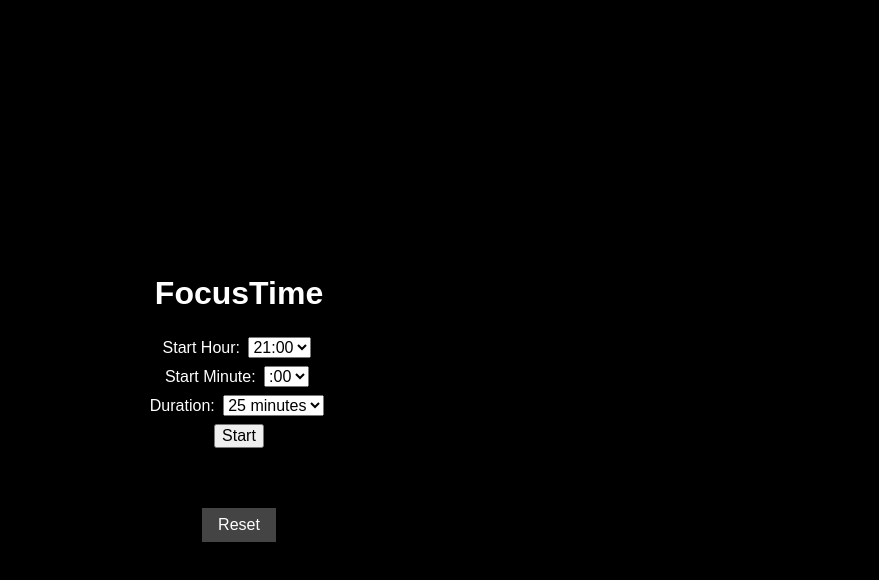
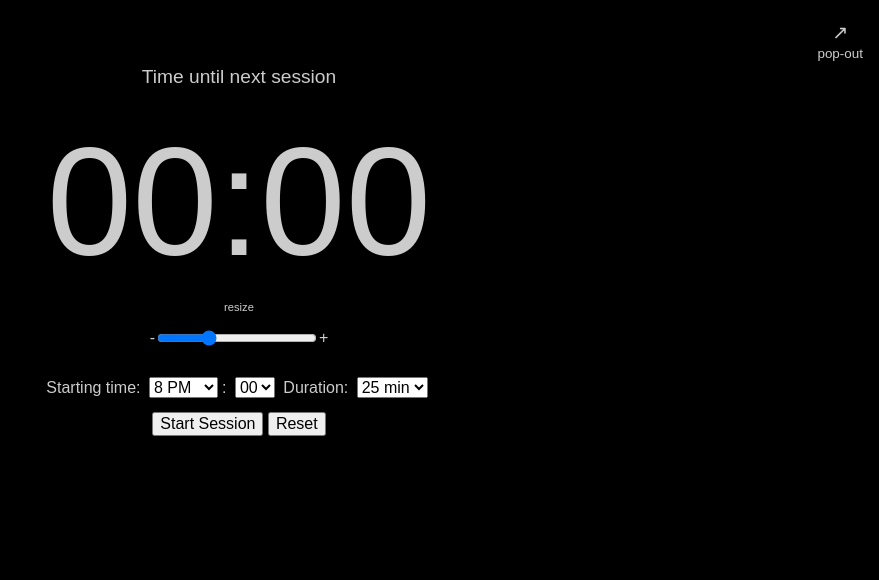
Before and after one commit to hellomynameisariel/focustime, a plain HTML site: page index.html in a window 1280 px wide. Shown: the whole page, without its empty margins (401-1280 px from the left). Drawn offline with Linux system fonts and the light colour scheme.

Commit message:
Update index.html
prompt 2, to match fiftyflow style

```diff
--- a/index.html
+++ b/index.html
@@ -6,168 +6,232 @@
   <title>FocusTime</title>
   <style>
     body {
-      font-family: sans-serif;
+      background-color: black;
+      color: #ccc;
       display: flex;
       flex-direction: column;
       align-items: center;
-      justify-content: center;
+      justify-content: flex-start;
       height: 100vh;
       margin: 0;
-      background-color: black;
-      color: white;
-      transition: background-color 1s ease;
+      font-family: Arial, sans-serif;
+      padding: 10px;
+      transition: background-color 1s, color 1s;
     }
 
-    select, button {
-      font-size: 1rem;
-      margin: 0.25rem;
+    #popOutButton {
+      background: none;
+      border: none;
+      color: inherit;
+      font-size: 1.2em;
+      cursor: pointer;
+      position: absolute;
+      top: 10px;
+      right: 10px;
+      display: flex;
+      flex-direction: column;
+      align-items: center;
     }
 
-    .status {
-      padding: 0.5rem 1rem;
-      margin-top: 1rem;
-      border-radius: 5px;
-      font-size: 1.2rem;
+    #popOutButton span {
+      font-size: 0.7em;
+      margin-top: 2px;
     }
 
-    .yellow { background-color: #fff3b0; color: black; }
-    .green { background-color: #caffbf; color: black; }
-    .red { background-color: #ffadad; color: black; }
-    .blue { background-color: #a0c4ff; color: black; }
+    #status {
+      margin-top: 50px;
+      font-size: 1.2em;
+      padding: 6px 12px;
+      border-radius: 6px;
+      background-color: transparent;
+      text-align: center;
+    }
 
-    #resetBtn {
-      margin-top: 1.5rem;
-      padding: 0.5rem 1rem;
-      background: #444;
-      color: white;
-      border: none;
-      cursor: pointer;
+    #timer {
+      font-size: var(--timer-font-size, 12vw);
+      margin-top: 20px;
+      text-align: center;
+    }
+
+    .slider-label {
+      margin-top: 10px;
+      font-size: 0.7em;
+      text-transform: lowercase;
+    }
+
+    .slider-bar {
+      display: flex;
+      align-items: center;
+      padding: 5px 10px;
+      border-radius: 8px;
+      margin-top: 10px;
+    }
+
+    input[type=range] {
+      width: 160px;
+      background: transparent;
+    }
+
+    select {
+      font-size: 1em;
+      margin: 4px;
+    }
+
+    button {
+      margin-top: 10px;
+      font-size: 1em;
     }
   </style>
 </head>
 <body>
-  <h1>FocusTime</h1>
-  <label>Start Hour:
-    <select id="hourSelect"></select>
-  </label>
-  <label>Start Minute:
+
+<button id="popOutButton" title="Open in new window">↗<span>pop-out</span></button>
+
+<div id="status">Time until next session</div>
+<div id="timer">00:00</div>
+<div class="slider-label" id="resizeLabel">resize</div>
+<div class="slider-bar" id="sliderBar">
+  <span>-</span>
+  <input type="range" id="sizeSlider" min="4" max="30" value="12">
+  <span>+</span>
+</div>
+
+<!-- Controls -->
+<div style="margin-top: 20px; text-align: center;">
+  <label>Starting time:
+    <select id="hourSelect"></select>:
     <select id="minuteSelect">
-      <option value="0">:00</option>
-      <option value="15">:15</option>
-      <option value="30">:30</option>
-      <option value="45">:45</option>
+      <option value="0">00</option>
+      <option value="15">15</option>
+      <option value="30">30</option>
+      <option value="45">45</option>
     </select>
   </label>
-  <label>Duration:
+  <label>
+    Duration:
     <select id="durationSelect">
-      <option value="25">25 minutes</option>
-      <option value="50">50 minutes</option>
-      <option value="75">75 minutes</option>
+      <option value="25">25 min</option>
+      <option value="50">50 min</option>
+      <option value="75">75 min</option>
     </select>
   </label>
-  <button onclick="startSession()">Start</button>
-
-  <div id="status" class="status"></div>
-  <button id="resetBtn" onclick="confirmReset()">Reset</button>
+  <br>
+  <button onclick="startSession()">Start Session</button>
+  <button onclick="resetTimer()">Reset</button>
+</div>
 
 <script>
   const hourSelect = document.getElementById("hourSelect");
   const now = new Date();
-    const currentHour = now.getHours();
-    [currentHour - 1, currentHour, currentHour + 1].forEach(hour => {
-      const option = document.createElement("option");
-      option.value = hour;
-      option.text = `${hour}:00`;
-      hourSelect.appendChild(option);
-    });
-    hourSelect.value = currentHour;
+  const hourNow = now.getHours();
+  const hours12 = [(hourNow - 1 + 24) % 24, hourNow, (hourNow + 1) % 24];
 
-    let interval;
-    const statusDiv = document.getElementById("status");
-
-    function lightenColor(baseColor, percent) {
-      const amt = Math.round(255 * percent);
-      const hex = (c) => c.toString(16).padStart(2, "0");
-      return `rgb(${amt}, ${amt}, ${amt})`;
+  for (let h of hours12) {
+    const ampm = h >= 12 ? "PM" : "AM";
+    const hour12 = ((h + 11) % 12 + 1);
+    const opt = new Option(`${hour12} ${ampm}`, h);
+    hourSelect.appendChild(opt);
   }
 
+  const status = document.getElementById("status");
+  const timerDisplay = document.getElementById("timer");
+  const sizeSlider = document.getElementById("sizeSlider");
+  const resizeLabel = document.getElementById("resizeLabel");
+  const sliderBar = document.getElementById("sliderBar");
+
+  sizeSlider.addEventListener('input', () => {
+    document.documentElement.style.setProperty('--timer-font-size', sizeSlider.value + 'vw');
+  });
+
+  document.getElementById("popOutButton").addEventListener("click", () => {
+    const newWin = window.open(location.href, "_blank", "width=500,height=500");
+  });
+
   function startSession() {
-      const startHour = parseInt(hourSelect.value);
-      const startMinute = parseInt(minuteSelect.value);
-      const duration = parseInt(durationSelect.value);
+    const h = parseInt(hourSelect.value);
+    const m = parseInt(document.getElementById("minuteSelect").value);
+    const d = parseInt(document.getElementById("durationSelect").value);
+    const start = new Date();
+    start.setHours(h, m, 0, 0);
+    const end = new Date(start.getTime() + d * 60000);
 
-      const start = new Date();
-      start.setHours(startHour, startMinute, 0, 0);
-
-      const end = new Date(start.getTime() + duration * 60000);
     localStorage.setItem("focusStart", start.getTime());
     localStorage.setItem("focusEnd", end.getTime());
-      localStorage.setItem("focusDuration", duration);
-      if (interval) clearInterval(interval);
-      runTimer();
-      interval = setInterval(runTimer, 1000);
+    localStorage.setItem("focusDuration", d);
+
+    update();
+    if (!window._timerInterval) window._timerInterval = setInterval(update, 1000);
   }
 
-    function runTimer() {
+  function resetTimer() {
+    if (confirm("Do you really want to reset?")) {
+      localStorage.clear();
+      clearInterval(window._timerInterval);
+      window._timerInterval = null;
+      status.textContent = "Time until next session";
+      timerDisplay.textContent = "00:00";
+      document.body.style.backgroundColor = "#000";
+      document.body.style.color = "#ccc";
+    }
+  }
+
+  function update() {
     const start = parseInt(localStorage.getItem("focusStart"));
     const end = parseInt(localStorage.getItem("focusEnd"));
     const duration = parseInt(localStorage.getItem("focusDuration"));
-      const now = new Date().getTime();
+    const now = Date.now();
 
     if (!start || !end || !duration) return;
 
     if (now < start) {
-        const timeLeft = Math.floor((start - now) / 1000);
-        if (timeLeft <= 120) {
-          statusDiv.textContent = `Session starts in: ${formatTime(timeLeft)}`;
-          statusDiv.className = "status green";
+      const seconds = Math.floor((start - now) / 1000);
+      if (seconds <= 120) {
+        status.textContent = "Session starts in:";
+        setColors("#caffbf", "#000");
       } else {
-          statusDiv.textContent = `Time until next session: ${formatTime(timeLeft)}`;
-          statusDiv.className = "status yellow";
+        status.textContent = "Time until next session";
+        setColors("#fff3b0", "#000");
       }
-        document.body.style.backgroundColor = "black";
+      timerDisplay.textContent = formatTime(seconds);
     } else if (now < end) {
-        const timeLeft = Math.floor((end - now) / 1000);
-        statusDiv.textContent = `Time in session remaining: ${formatTime(timeLeft)}`;
-        if (timeLeft <= 120) {
-          statusDiv.className = "status red";
-          document.body.style.backgroundColor = "#ffadad";
+      const seconds = Math.floor((end - now) / 1000);
+      status.textContent = "Time in session remaining";
+      if (seconds <= 120) {
+        setColors("#ffadad", "#000");
       } else {
-          const elapsed = duration * 60 - timeLeft;
-          const lightenStep = (duration === 25) ? 300 : (duration === 50 ? 600 : 900);
-          const stepCount = Math.floor(elapsed / lightenStep);
-          const percent = stepCount / (duration / (lightenStep / 60));
-          document.body.style.backgroundColor = lightenColor("#000000", percent);
-          statusDiv.className = "status";
+        const progress = (duration * 60 - seconds) / (duration * 60);
+        const light = Math.floor(progress * 255);
+        const bg = `rgb(${light},${light},${light})`;
+        const text = (light > 127) ? "#000" : "#fff";
+        setColors(bg, text);
       }
+      timerDisplay.textContent = formatTime(seconds);
     } else {
-        const overTime = Math.floor((now - end) / 1000);
-        statusDiv.textContent = `Session complete. Time since end: ${formatTime(overTime)}`;
-        statusDiv.className = "status blue";
-        document.body.style.backgroundColor = "#a0c4ff";
+      const seconds = Math.floor((now - end) / 1000);
+      status.textContent = "Session complete. Time since end:";
+      setColors("#a0c4ff", "#000");
+      timerDisplay.textContent = formatTime(seconds);
     }
   }
 
-    function formatTime(seconds) {
-      const m = Math.floor(seconds / 60);
-      const s = seconds % 60;
-      return `${m}:${s.toString().padStart(2, '0')}`;
+  function formatTime(sec) {
+    const m = Math.floor(sec / 60);
+    const s = sec % 60;
+    return `${m}:${s.toString().padStart(2, "0")}`;
   }
 
-    function confirmReset() {
-      if (confirm("Do you really want to reset?")) {
-        localStorage.removeItem("focusStart");
-        localStorage.removeItem("focusEnd");
-        localStorage.removeItem("focusDuration");
-        location.reload();
-      }
+  function setColors(bg, text) {
+    document.body.style.backgroundColor = bg;
+    document.body.style.color = text;
+    resizeLabel.style.color = text;
+    sliderBar.style.backgroundColor = bg;
   }
 
-    // Auto-resume
   if (localStorage.getItem("focusStart")) {
-      runTimer();
-      interval = setInterval(runTimer, 1000);
+    update();
+    window._timerInterval = setInterval(update, 1000);
   }
 </script>
+
 </body>
 </html>
```
Lines whose indentation alone changed are shown as unchanged.
